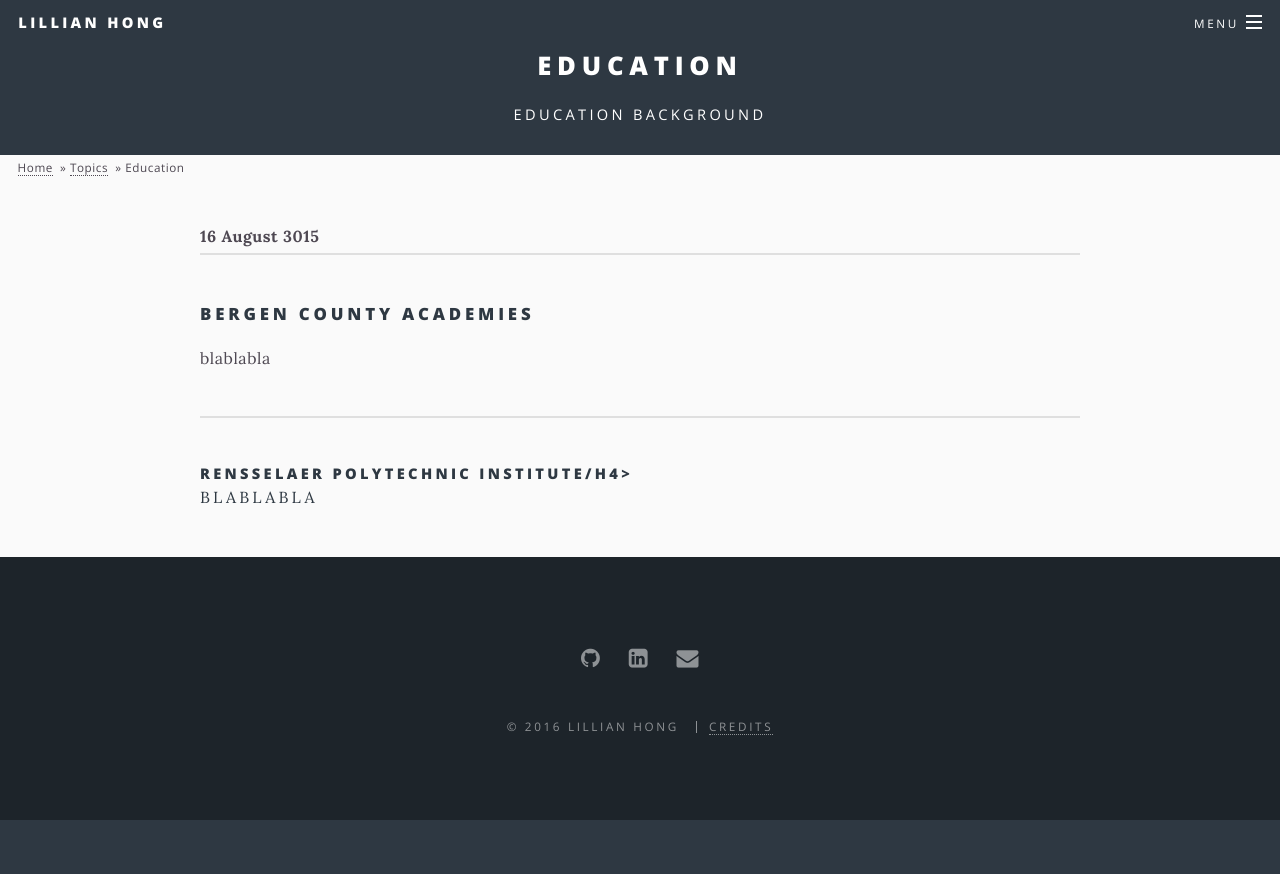
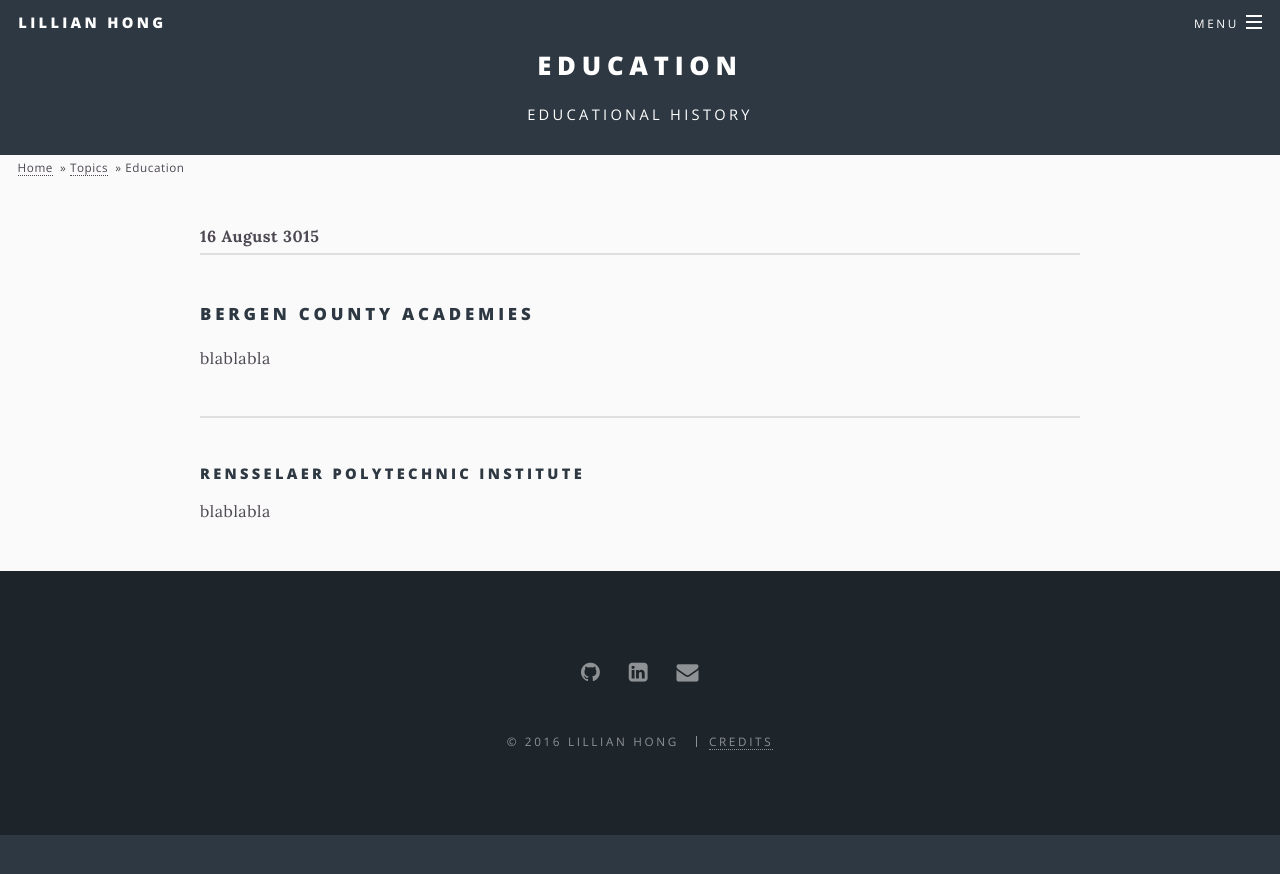
Before and after one commit to lillianhong/lillianhong.github.io, a Jekyll site: the page built from _posts/3015-08-16-generic.html, in a window 1280 px wide. Shown: the top 874 px of the page. Built offline with Jekyll 4.4.1, drawn with Linux system fonts in a browser that asks for light colours.

Commit message:
education update

```diff
--- a/_posts/3015-08-16-generic.html
+++ b/_posts/3015-08-16-generic.html
@@ -1,7 +1,8 @@
 ---
 title: Education
+excerpt: Educational History
 categories: topics
-excerpt: Education Background
+tags: featured
 
 ---
 	<h3>Bergen County Academies</h3>
@@ -9,5 +10,5 @@ excerpt: Education Background
 
 	<hr />
 
-	<h4>Rensselaer Polytechnic Institute/h4>
+	<h4>Rensselaer Polytechnic Institute </h4>
 	<p>blablabla</p>
```
